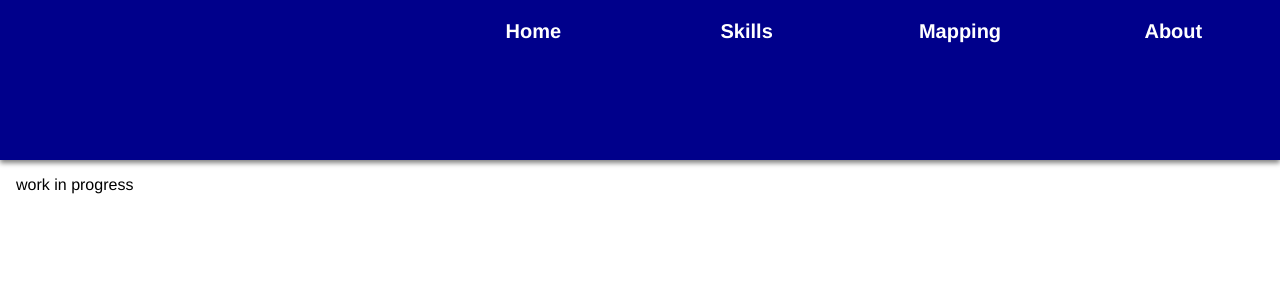
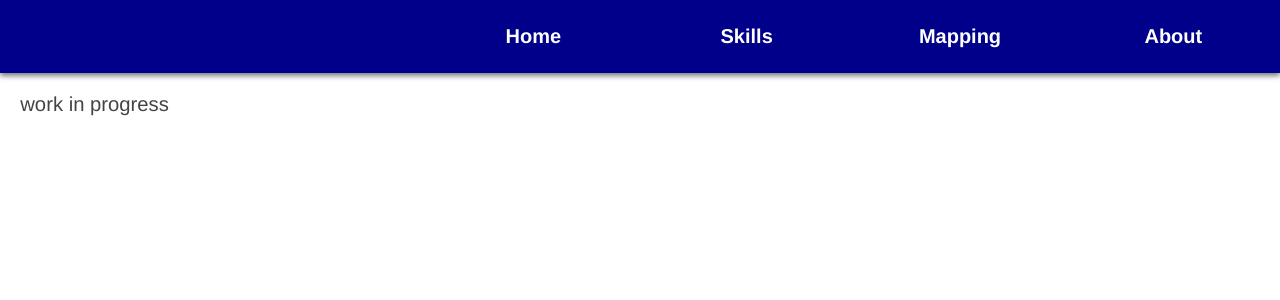
Before and after one commit to mkasputis/mkasputis.github.io, a React app: page / in a window 1280 px wide. Shown: the top 300 px of the page. Built offline with nearby package versions, Linux system fonts and the light colour scheme.

Commit message:
flex on nav items for better centering

```diff
--- a/src/App.js
+++ b/src/App.js
@@ -10,7 +10,7 @@ const Container = styled.div`
   display: grid;
   grid:
     "header" 1fr
-    "body" 4fr;
+    "body" 10fr;
   height: 100vh;
   margin: 0;
 `;
@@ -34,15 +34,15 @@ const Nav = (props) => {
       height: 100%;
     }
     a {
-      display: block;
-      height: calc(100% - 1em);
+      display: flex;
+      justify-content: center;
+      align-items: center;
+      height: 100%;
       width: 100%;
       color: white;
       font-size: 20px;
       font-weight: bold;
       text-decoration: none;
-      padding-top: 1em;
-      text-align: center;
       :hover {
         background-color: rgba(255,255,255,0.1);
       }
--- a/src/index.js
+++ b/src/index.js
@@ -14,6 +14,8 @@ const GlobalStyle = createGlobalStyle`
   }
   html,
   body {
+    font-size: 1.125em;
+    color: #444;
     margin: 0;
     padding: 0;
     font-family: Helvetica, sans-serif;
```
